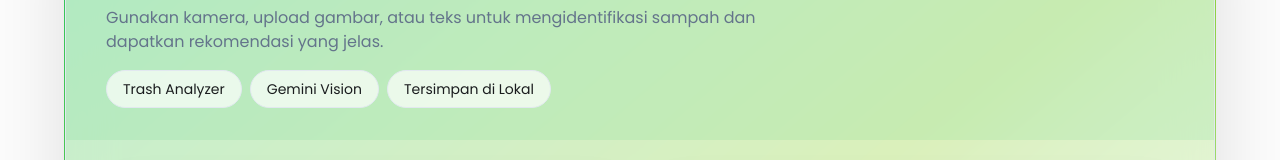
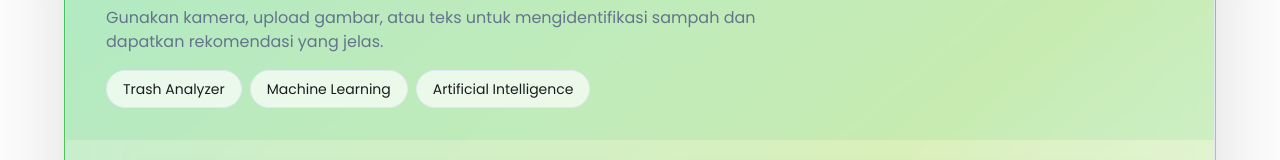
Before and after one commit to mcqeems/nazzava, a Next.js app: page /scan in a window 1280 px wide. Shown: the part 143-303 px from the top of the page. Built offline with nearby package versions, Linux system fonts and the light colour scheme; no server answers.

Commit message:
revise scan tag name

```diff
--- a/src/app/(fitur)/scan/components/TrashScanner.tsx
+++ b/src/app/(fitur)/scan/components/TrashScanner.tsx
@@ -188,8 +188,10 @@ export default function TrashScanner() {
                 </p>
                 <div className="mt-4 flex flex-wrap gap-2 text-sm">
                   <span className="px-4 py-2 bg-card/70 rounded-full border border-border">Trash Analyzer</span>
-                  <span className="px-4 py-2 bg-card/70 rounded-full border border-border">Gemini Vision</span>
-                  <span className="px-4 py-2 bg-card/70 rounded-full border border-border">Tersimpan di Lokal</span>
+                  <span className="px-4 py-2 bg-card/70 rounded-full border border-border">Machine Learning</span>
+                  <span className="px-4 py-2 bg-card/70 rounded-full border border-border">
+                    Artificial Intelligence
+                  </span>
                 </div>
               </div>
             </div>
```
